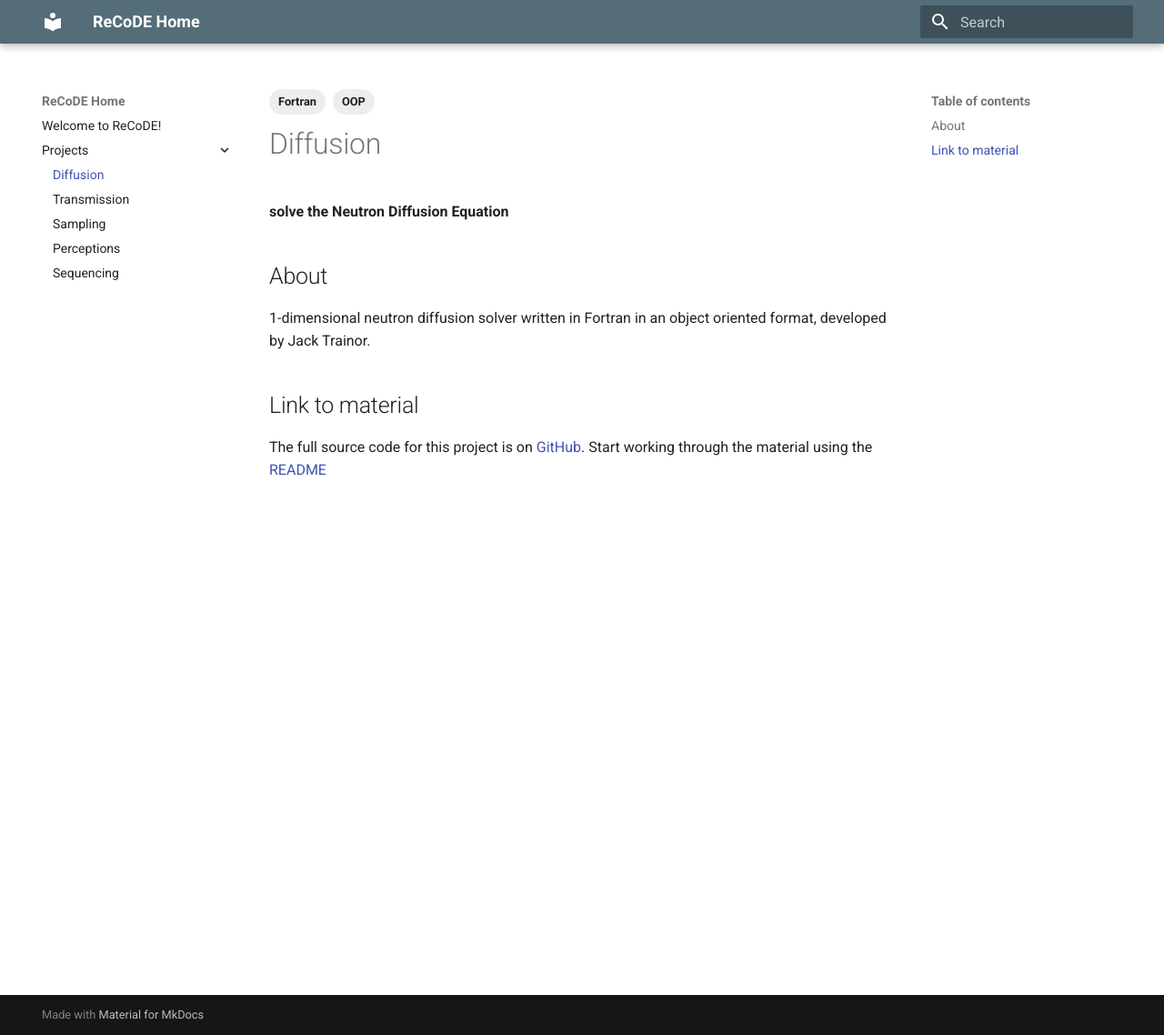
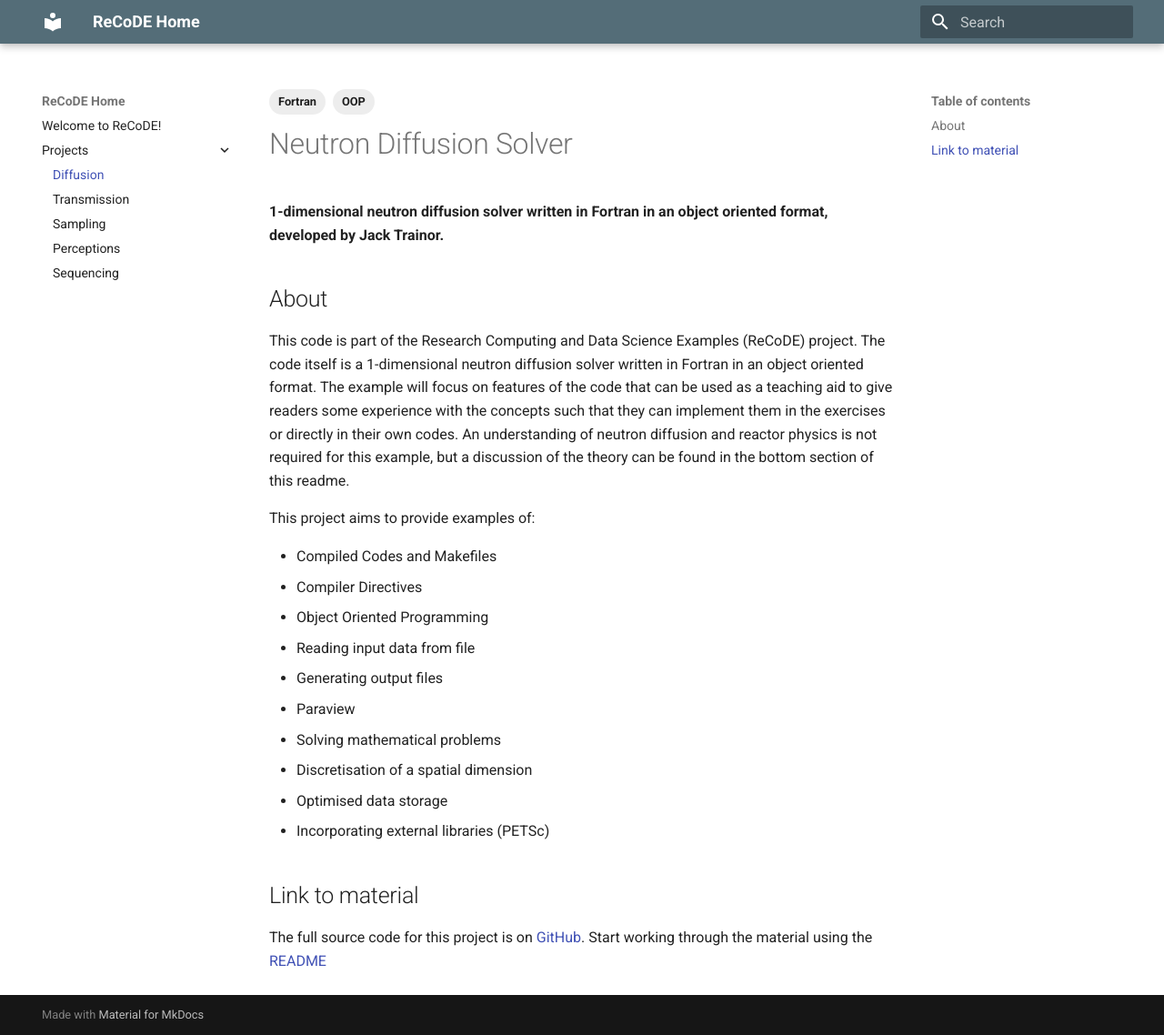
Before and after one commit to ImperialCollegeLondon/ReCoDE-home, an MkDocs documentation site: the page built from docs/projects/diffusion.md, in a window 1280 px wide and 1138 px high. Shown: the whole window at 91% size. Built offline with MkDocs 1.6.1 and Material for MkDocs 9.7.7, drawn with Linux system fonts in a browser that asks for light colours.

```diff
--- a/docs/projects/diffusion.md
+++ b/docs/projects/diffusion.md
@@ -4,14 +4,27 @@ tags:
   - Fortran
   - OOP
 ---
+# Neutron Diffusion Solver
 
-# Diffusion
-
-**solve the Neutron Diffusion Equation**
+**1-dimensional neutron diffusion solver written in Fortran in an object oriented format, developed by Jack Trainor.**
 
 ## About
 
-1-dimensional neutron diffusion solver written in Fortran in an object oriented format, developed by Jack Trainor.
+This code is part of the Research Computing and Data Science Examples (ReCoDE) project. The code itself is a 1-dimensional neutron diffusion solver written in Fortran in an object oriented format. The example will focus on features of the code that can be used as a teaching aid to give readers some experience with the concepts such that they can implement them in the exercises or directly in their own codes. An understanding of neutron diffusion and reactor physics is not required for this example, but a discussion of the theory can be found in the bottom section of this readme.
+
+This project aims to provide examples of:
+
+- Compiled Codes and Makefiles
+- Compiler Directives
+- Object Oriented Programming
+- Reading input data from file
+- Generating output files
+- Paraview
+- Solving mathematical problems
+- Discretisation of a spatial dimension
+- Optimised data storage
+- Incorporating external libraries (PETSc)
+
 
 ## Link to material
 
```
Also changed, not shown: CHANGELOG.md (+4 -0 lines), docs/projects/idms.md (+3 -4 lines), docs/projects/mcmc.md (+8 -5 lines), docs/projects/perceptions.md (+14 -5 lines), docs/projects/rnaseq.md (+18 -3 lines).
